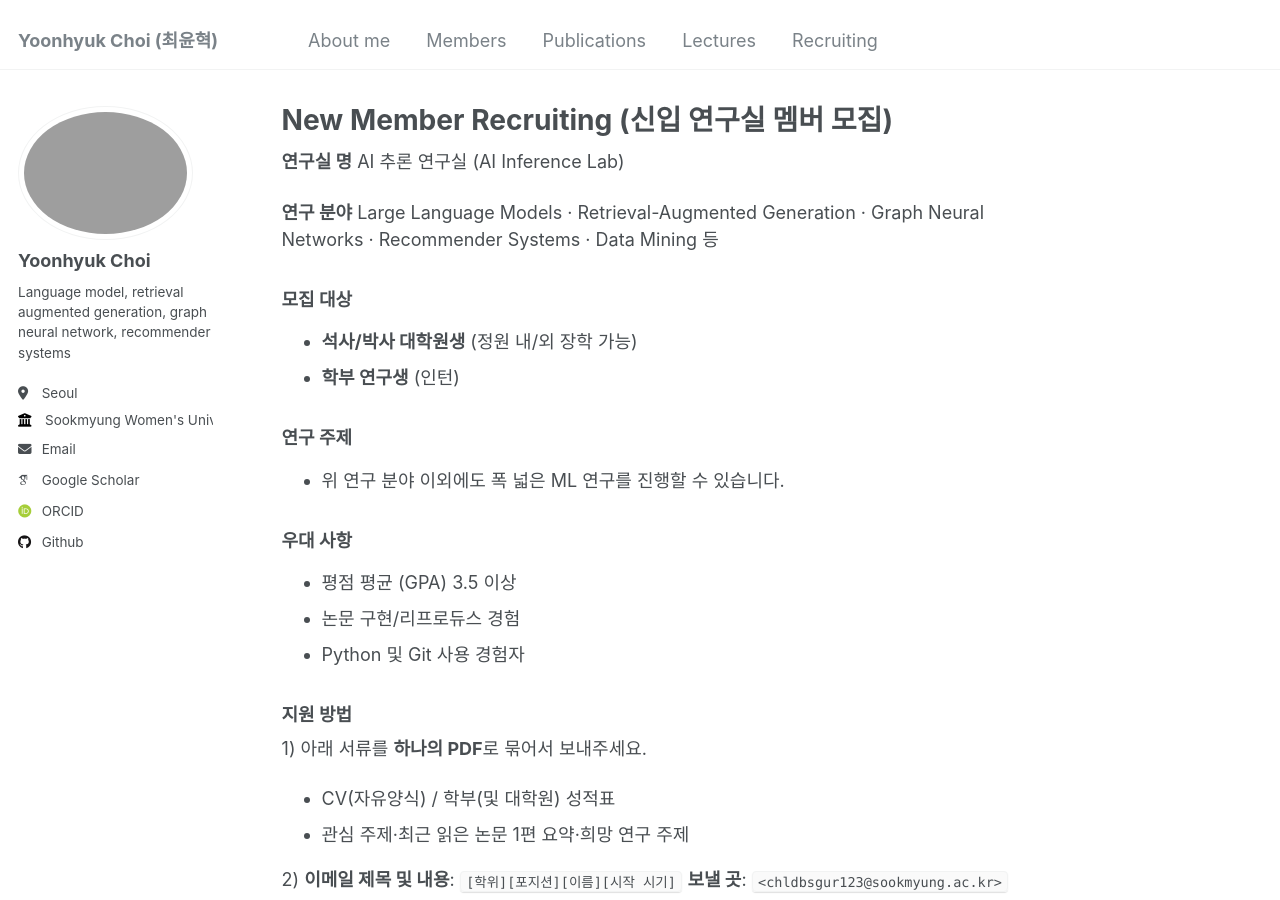
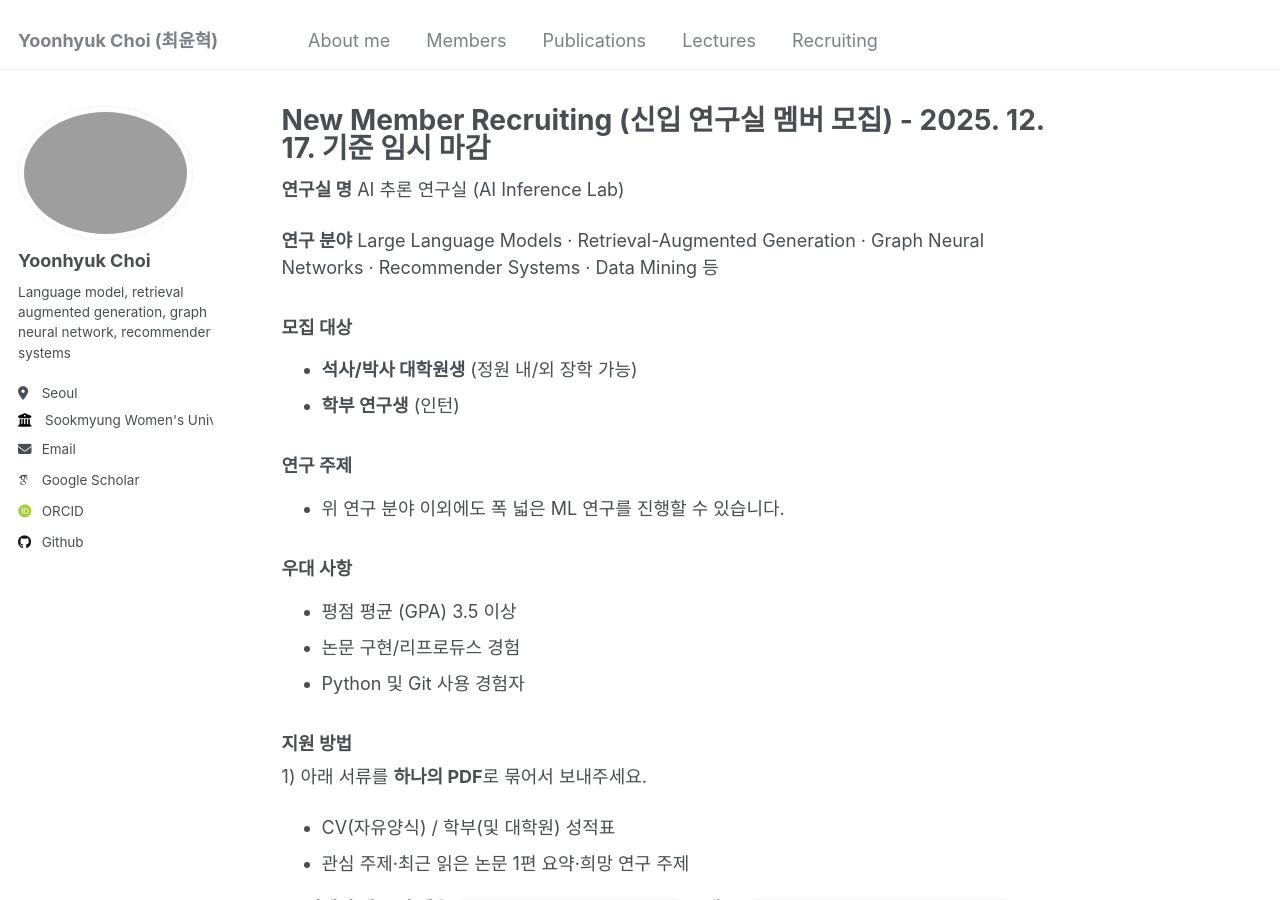
Before and after one commit to ChoiYoonHyuk/ChoiYoonHyuk.github.io, a Jekyll site: the page built from _pages/join.md, in a window 1280 px wide and 900 px high. Built offline with Jekyll 4.4.1, drawn with Linux system fonts in a browser that asks for light colours; some web fonts are replaced.

Commit message:
Update join.md

```diff
--- a/_pages/join.md
+++ b/_pages/join.md
@@ -1,11 +1,11 @@
 ---
 layout: single
-title: "New Member Recruiting (신입 연구실 멤버 모집)"
+title: "New Member Recruiting (신입 연구실 멤버 모집) - 2025. 12. 17. 기준 임시 마감"
 author_profile: true
 permalink: /
 overlay_color: "#333"
 overlay_filter: 0.1
-caption: "Join our lab at Sookmyung Women's University (Dept. of AI)"
+caption: "Join our lab at Sookmyung Women's University (Dept. of AI) - Not recruiting a new member at this moment (Dec. 17, 2025)"
 toc: true
 toc_icon: "list"
 ---
```
